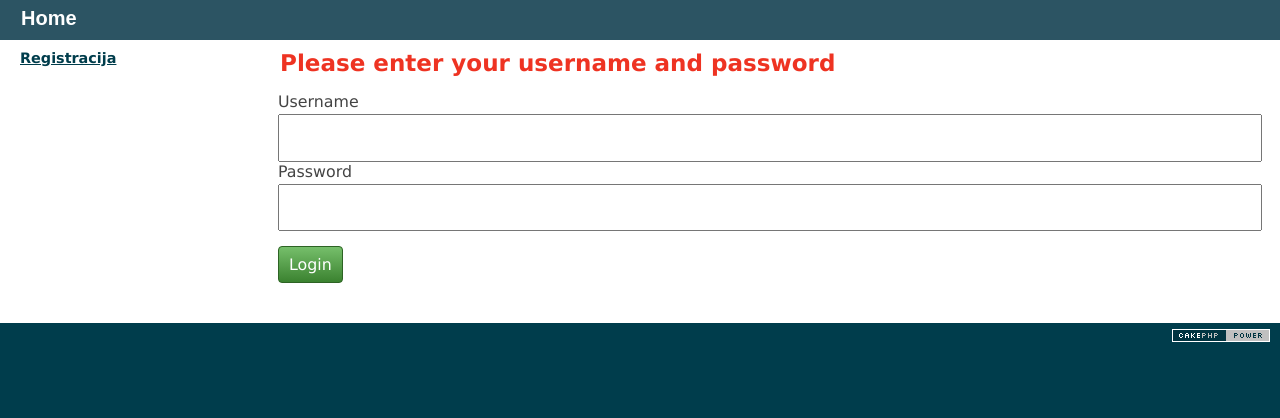
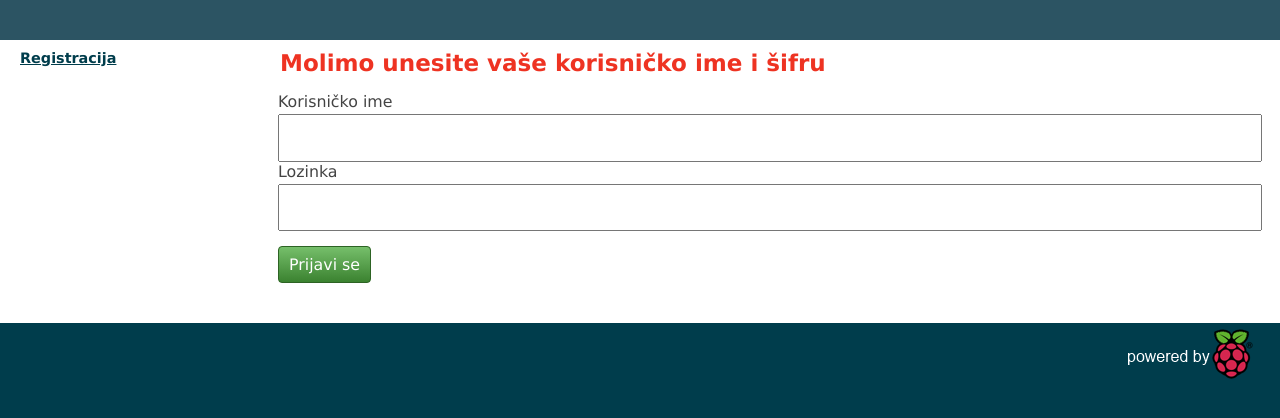
Before and after one commit to dofahkiin/Dvorana, a CakePHP app: the page made by app/View/Home/home.ctp in a window 1280 px wide. Shown: the top 418 px of the page. Run offline with PHP 8.4 and a stand-in for CakePHP, Linux system fonts and the light colour scheme; the template is opened without the code that fills it, so the values that code supplies are empty; form fields are guessed from the names that the template uses; some libraries are stand-ins or nearby versions.

Commit message:
Izbačen Home link kad niko nije logovan

```diff
--- a/app/Model/User.php
+++ b/app/Model/User.php
@@ -63,7 +63,7 @@ class User extends AppModel
         ),
         'telephone' => array(
             'phone' => array(
-                'rule' => array('phone', '/^[0-9-+()# ]{6,12}+$/'),
+                'rule' => array('phone', '/^[0-9-+()# ]{4,12}+$/'),
                 'message' => 'Telefonski broj nije ispravan',
                 //'allowEmpty' => false,
                 //'required' => false,
--- a/app/View/Elements/login.ctp
+++ b/app/View/Elements/login.ctp
@@ -4,10 +4,14 @@
         'url' => array('controller' => 'users', 'action' => 'login')
     )); ?>
     <fieldset>
-        <legend><?php echo __('Please enter your username and password'); ?></legend>
-        <?php echo $this->Form->input('username');
-        echo $this->Form->input('password');
+        <legend><?php echo __('Molimo unesite vaše korisničko ime i šifru'); ?></legend>
+        <?php echo $this->Form->input('username', array(
+            "label" => "Korisničko ime"
+        ));
+        echo $this->Form->input('password', array(
+            "label" => "Lozinka"
+        ));
         ?>
     </fieldset>
-    <?php echo $this->Form->end(__('Login')); ?>
+    <?php echo $this->Form->end(__('Prijavi se')); ?>
 </div>
--- a/app/View/Layouts/default.ctp
+++ b/app/View/Layouts/default.ctp
@@ -48,9 +48,10 @@ $cakeDescription = __d('cake_dev', 'CakePHP: the rapid development php framework
 
             <nav>
                 <ul>
-                    <li><a href="/">Home</a></li>
+
                     <?php
                     if($userData != null){
+                        echo "<li><a href=\"/\">Home</a></li>";
                         echo "<li><a href=\"/terms\">Termini</a></li>";
                         if($userData['role'] == 'Menadžer')
                         {
@@ -76,8 +77,8 @@ $cakeDescription = __d('cake_dev', 'CakePHP: the rapid development php framework
 		</div>
 		<div id="footer">
 			<?php echo $this->Html->link(
-					$this->Html->image('cake.power.gif', array('alt' => $cakeDescription, 'border' => '0')),
-					'http://www.cakephp.org/',
+					$this->Html->image('raspi.png', array('alt' => $cakeDescription, 'border' => '0')),
+					'http://www.raspberrypi.org/',
 					array('target' => '_blank', 'escape' => false)
 				);
 			?>
```
Also changed, not shown: app/webroot/img/raspi.png (added), app/webroot/js/jquery.weekcalendar.js.
